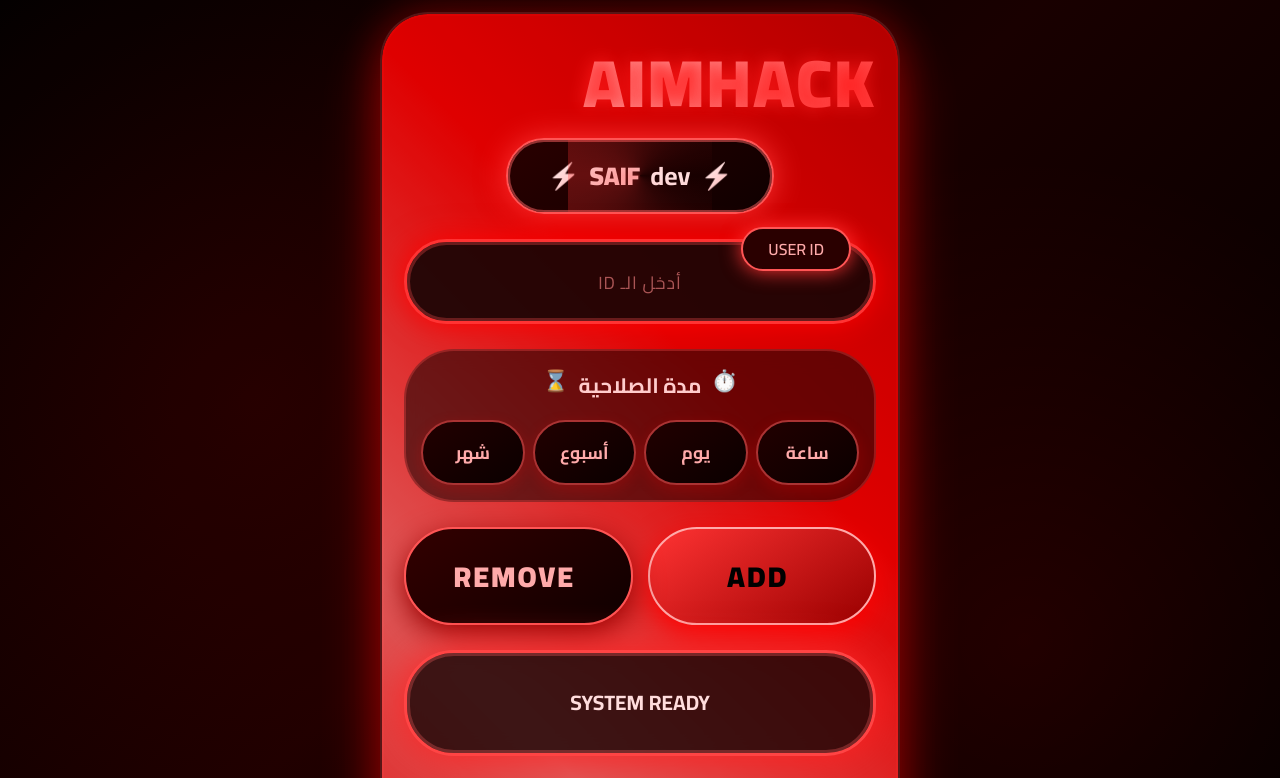
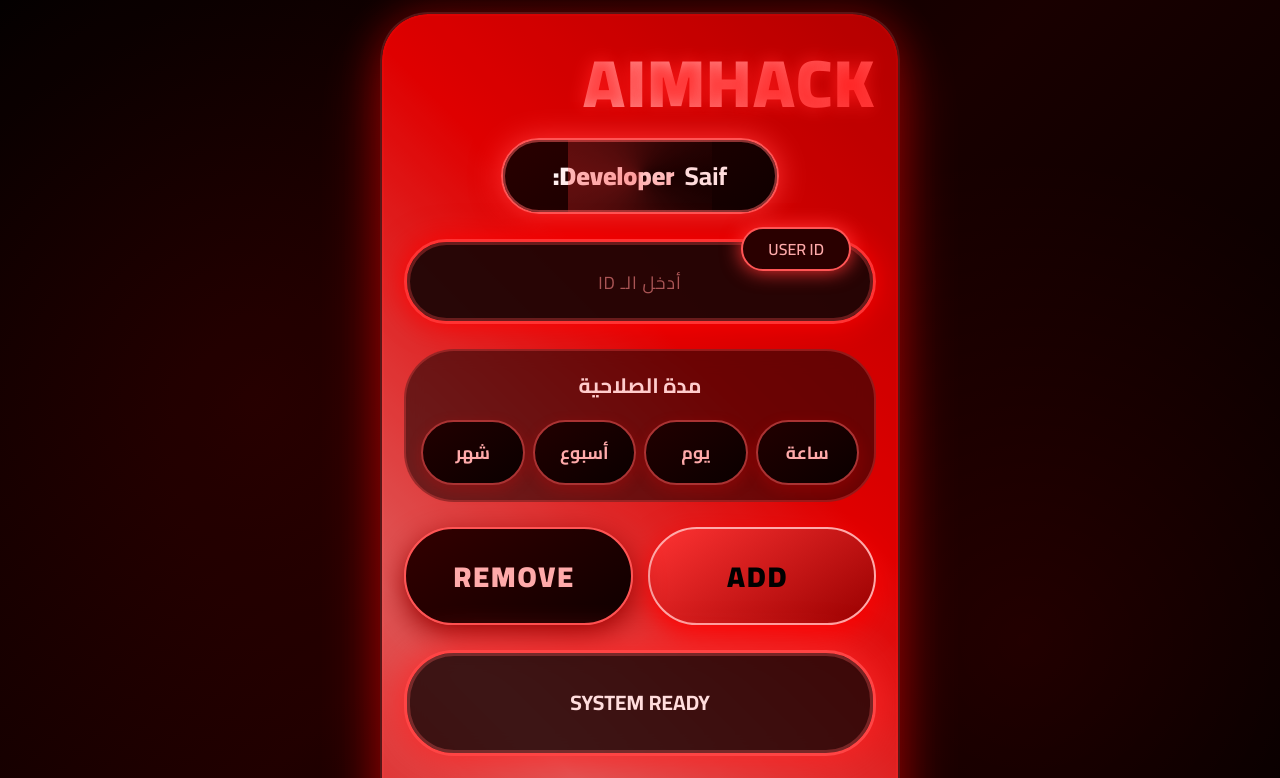
Before and after one commit to stilesxxx7/aimhack, a plain HTML site: page index.html in a window 1280 px wide. Shown: the top 778 px of the page. Drawn offline with Linux system fonts and the light colour scheme.

Commit message:
Update index.html

```diff
--- a/index.html
+++ b/index.html
@@ -714,7 +714,7 @@
 
     <div class="owner-section">
       <div class="owner-tag">
-        <span>⚡</span> dev <span>SAIF</span> <span>⚡</span>
+        <span></span> Saif <span>Developer:</span> <span></span>
       </div>
     </div>
 
@@ -725,9 +725,9 @@
 
     <div class="duration-selector">
       <div class="duration-title">
-        <span class="icon">⏱️</span>
+        <span class="icon"></span>
         <span>مدة الصلاحية</span>
-        <span class="icon">⌛</span>
+        <span class="icon"></span>
       </div>
       <div class="duration-buttons">
         <button class="duration-btn" data-duration="hour">ساعة</button>
```
